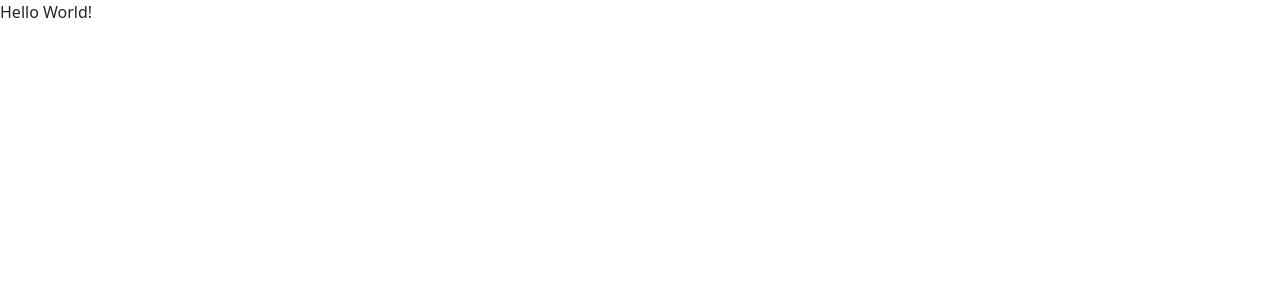
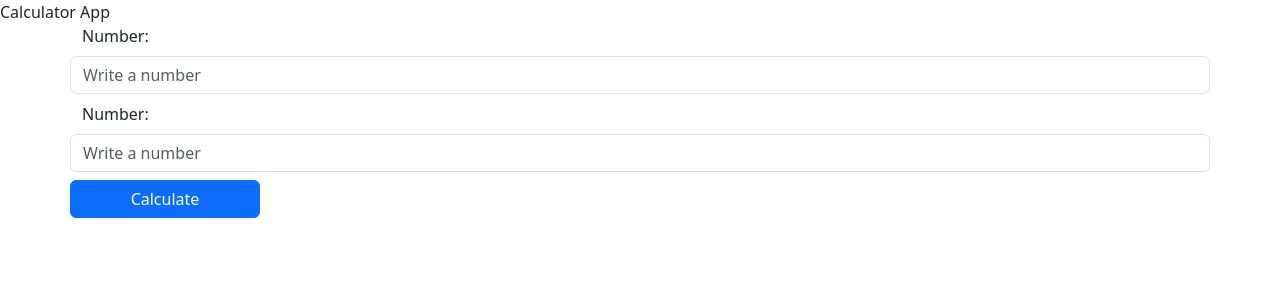
Before and after one commit to jcanaviri/learning-angular, an Angular app: page / in a window 1280 px wide. Shown: the top 300 px of the page. Built offline with nearby package versions, Linux system fonts and the light colour scheme.

Commit message:
feat: calculator exercise

```diff
--- a/src/app/app.component.html
+++ b/src/app/app.component.html
@@ -1 +1,3 @@
-<p>Hello World!</p>
+{{ title }}
+<app-form (result)="setResult($event)"></app-form>
+<app-result [result]="result"></app-result>
--- a/src/app/app.component.ts
+++ b/src/app/app.component.ts
@@ -1,11 +1,20 @@
 import { Component } from '@angular/core';
 import { RouterOutlet } from '@angular/router';
+import { FormComponent } from './form/form.component';
+import { ResultComponent } from './result/result.component';
 
 @Component({
   selector: 'app-root',
   standalone: true,
-  imports: [RouterOutlet],
+  imports: [RouterOutlet, FormComponent, ResultComponent],
   templateUrl: './app.component.html',
   styleUrl: './app.component.css',
 })
-export class AppComponent {}
+export class AppComponent {
+  title = 'Calculator App';
+  result: number;
+
+  setResult(result: number) {
+    this.result = result;
+  }
+}
--- /dev/null
+++ b/src/app/form/form.component.html
@@ -0,0 +1,25 @@
+<form class="form container" (submit)="add()">
+  <div class="row">
+    <label for="numberOne">Number:</label>
+    <input
+      [(ngModel)]="numberOne"
+      type="number"
+      class="form-control my-2"
+      id="numberOne"
+      name="numberOne"
+      placeholder="Write a number"
+    />
+
+    <label for="numberTwo">Number:</label>
+    <input
+      [(ngModel)]="numberTwo"
+      type="number"
+      class="form-control my-2"
+      id="numberTwo"
+      name="numberTwo"
+      placeholder="Write a number"
+    />
+
+    <button type="submit" class="btn btn-primary col-2">Calculate</button>
+  </div>
+</form>
--- /dev/null
+++ b/src/app/form/form.component.ts
@@ -0,0 +1,23 @@
+import { Component, EventEmitter, Output } from '@angular/core';
+import { FormsModule } from '@angular/forms';
+
+@Component({
+  selector: 'app-form',
+  standalone: true,
+  imports: [FormsModule],
+  templateUrl: './form.component.html',
+  styleUrl: './form.component.css',
+})
+export class FormComponent {
+  numberOne: number;
+  numberTwo: number;
+  @Output() result = new EventEmitter<number>();
+
+  add() {
+    const toResult = this.numberOne + this.numberTwo;
+    this.result.emit(toResult);
+
+    this.numberOne = 0;
+    this.numberTwo = 0;
+  }
+}
--- /dev/null
+++ b/src/app/result/result.component.html
@@ -0,0 +1 @@
+<p *ngIf="result > 0" class="container my-4">The result is {{ result }}!</p>
```
Also changed, not shown: src/app/result/result.component.ts (added, +13 -0 lines), src/app/form/form.component.css (added), src/app/result/result.component.css (added).
